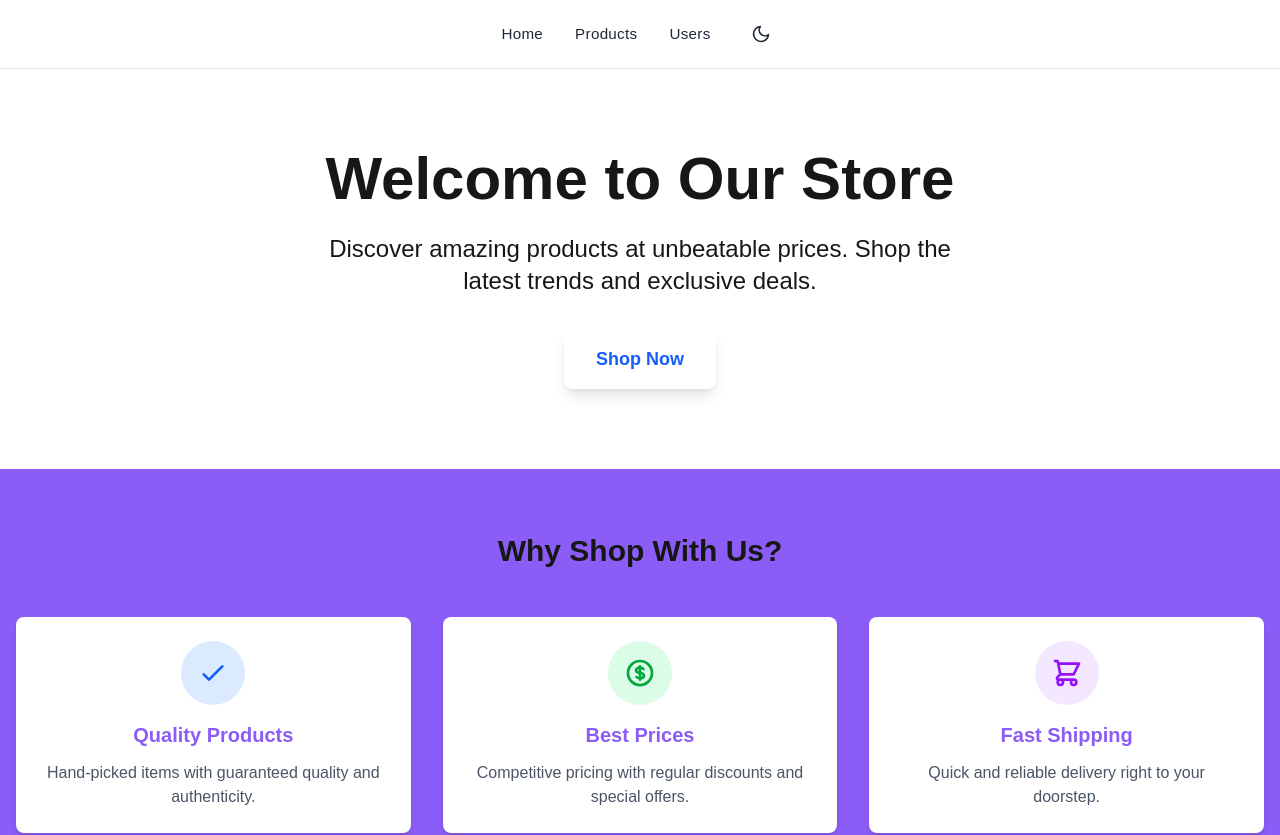
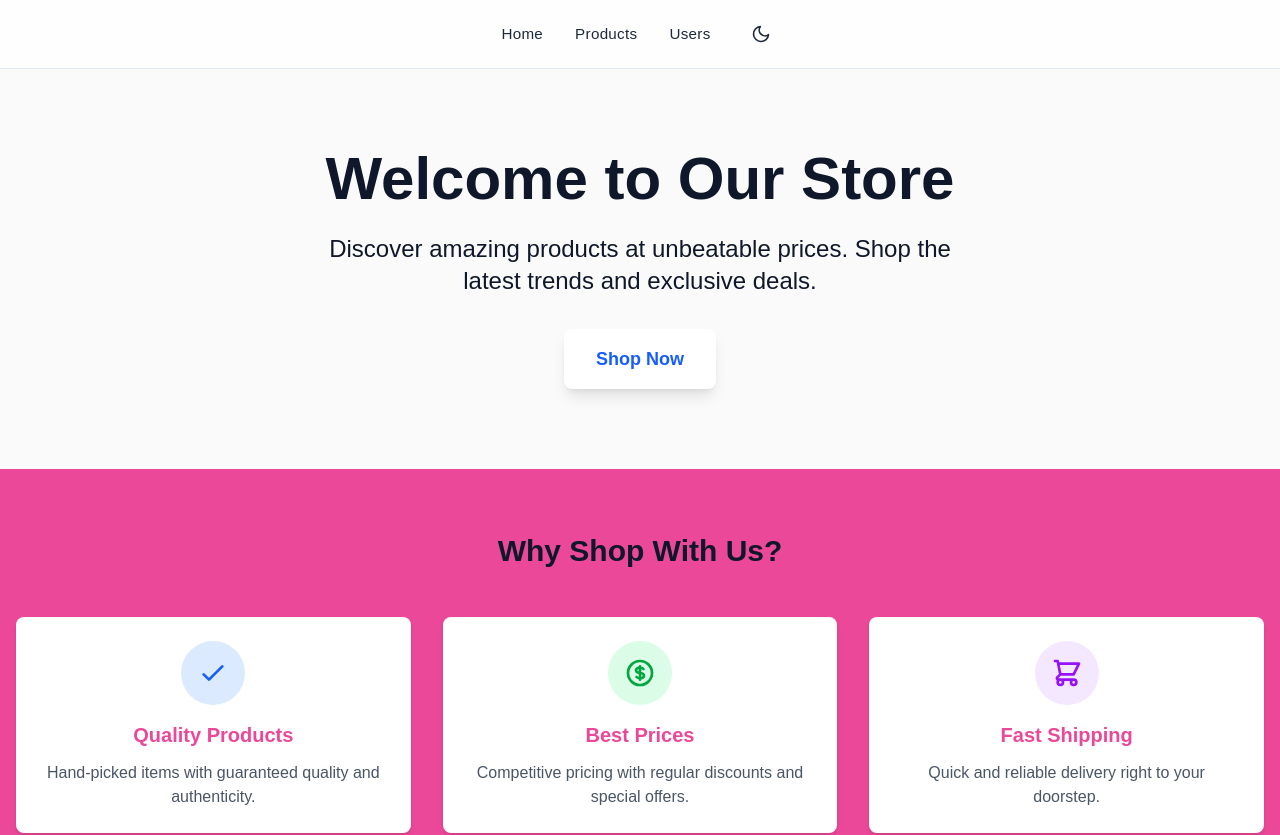
Before and after one commit to VageeshaDeSilva/Nextjs-Api-Testing, a Next.js app: page / in a window 1280 px wide. Shown: the top 835 px of the page. Built offline with nearby package versions, Linux system fonts and the light colour scheme.

Commit message:
changed theme colors in globals.css, enhance product page layout with AddToCartButton component, and improve product grid styling

```diff
--- a/src/app/globals.css
+++ b/src/app/globals.css
@@ -15,56 +15,46 @@
 }
 
 :root {
-  --background: #ffffff;
-  --foreground: #171717;
+  --background: #fafafa;
+  --foreground: #0f172a;
 
-  /* Your Custom Colors */
-  --primary: #3b82f6;
-  --secondary: #8b5cf6;
+  --primary: #6366f1;
+  --secondary: #ec4899;
   --accent: #f59e0b;
   --success: #10b981;
   --danger: #ef4444;
+  --warning: #f59e0b;
+
+  /* Navigation Colors - Light Mode */
+  --nav-bg: rgba(255, 255, 255, 0.8);
+  --nav-text: #1e293b;
+  --nav-hover: #6366f1;
+  --nav-border: #e2e8f0;
+
+  /* Gradient colors */
+  --bgGradient: linear-gradient(135deg, #667eea 0%, #764ba2 100%);
+}
+
+/* Dark Mode (when .dark class is added) */
+:root.dark {
+  --background: #0f172a;
+  --foreground: #f1f5f9;
+
+  --primary: #818cf8;
+  --secondary: #f472b6;
+  --accent: #fbbf24;
+  --success: #34d399;
+  --danger: #f87171;
   --warning: #fbbf24;
 
-  /* Navigation Colors */
-  --nav-bg: #ffffff;
-  --nav-text: #1f2937;
-  --nav-hover: #3b82f6;
-  --nav-border: #e5e7eb;
+  /* Navigation Colors - Dark Mode */
+  --nav-bg: rgba(15, 23, 42, 0.8);
+  --nav-text: #e2e8f0;
+  --nav-hover: #818cf8;
+  --nav-border: #334155;
 
-  /* --bgGradient: linear-gradient(135deg, #f3f4f6 0%, #e5e7eb 100%); */
-  --bgGradient: linear-gradient(to right, #2563eb, #9333ea);
+  --bgGradient: linear-gradient(135deg, #1e3a8a 0%, #7c3aed 100%);
 }
-
-
-
-@media (prefers-color-scheme: dark) {
-  :root.light {
-    --background: #0a0a0a;
-    --foreground: #ededed;
-    --primary: #60a5fa;
-    --secondary: #a78bfa;
-
-    /* Dark mode Navigation Colors */
-    --nav-bg: #1a1a1a;
-    --nav-text: #e5e7eb;
-    --nav-hover: #60a5fa;
-    --nav-border: #333333;
-  }
-  :root.dark {
-    --background: #0a0a0a;
-    --foreground: #ededed;
-    --primary: #60a5fa;
-    --secondary: #a78bfa;
-
-    /* Dark mode Navigation Colors */
-    --nav-bg: #1a1a1a;
-    --nav-text: #e5e7eb;
-    --nav-hover: #60a5fa;
-    --nav-border: #333333;
-  }
-}
-
 
 body {
   background: var(--background);
--- a/src/app/page.tsx
+++ b/src/app/page.tsx
@@ -26,6 +26,7 @@ export default function Home() {
       <section className="py-16 bg-secondary">
         <div className="container mx-auto px-4">
           <h2 className="text-3xl font-bold text-center mb-12">Why Shop With Us?</h2>
+          {/* small cards descriptions */}
           <div className="grid md:grid-cols-3 gap-8">
             <div className="bg-white p-6 rounded-lg shadow-md text-center">
               <div className="w-16 h-16 bg-blue-100 rounded-full flex items-center justify-center mx-auto mb-4">
--- a/src/app/products/[id]/page.tsx
+++ b/src/app/products/[id]/page.tsx
@@ -2,6 +2,7 @@ import { notFound } from 'next/navigation';
 import { getProduct, getAllProductIds } from '@/lib/api';
 import Link from 'next/link';
 import Image from 'next/image';
+import AddToCartButton from '@/components/AddToCartButton';
 
 interface ProductPageProps {
   params: Promise<{ id: string }>;
@@ -22,10 +23,10 @@ export default async function ProductPage({ params }: ProductPageProps) {
     <div className="container mx-auto px-4 py-8">
       <Link
         href="/products"
-        className="inline-flex items-center gap-2 text-blue-600 hover:text-blue-700 font-medium mb-6 transition-colors"
+        className="inline-flex items-center gap-2 px-4 py-2 rounded-lg bg-blue-50 text-blue-600 hover:bg-blue-600 hover:text-white hover:scale-105 hover:shadow-md active:scale-95 font-medium mb-6 transition-all duration-200 group"
       >
         <svg
-          className="w-5 h-5"
+          className="w-5 h-5 transition-transform duration-200 group-hover:-translate-x-1"
           fill="none"
           stroke="currentColor"
           viewBox="0 0 24 24"
@@ -70,8 +71,7 @@ export default async function ProductPage({ params }: ProductPageProps) {
               <p className="text-gray-700 text-yellow-700">{product.description}</p>
             </div>
           )}
-
-          {/* <AddToCartButton productId={product.id} /> */}
+          <AddToCartButton productId={product.id} />
         </div>
       </div>
     </div>
@@ -101,21 +101,3 @@ export async function generateStaticParams() {
     id: id,
   }));
 }
-
-// Client Component for interactivity
-// 'use client';
-// function AddToCartButton({ productId }: { productId: string }) {
-//   const handleAddToCart = () => {
-//     // Client-side logic
-//     console.log(`Added product ${productId} to cart`);
-//   };
-
-//   return (
-//     <button
-//       onClick={handleAddToCart}
-//       className="bg-blue-600 text-white px-8 py-3 rounded-lg hover:bg-blue-700 transition"
-//     >
-//       Add to Cart
-//     </button>
-//   );
-// }
--- /dev/null
+++ b/src/components/AddToCartButton.tsx
@@ -0,0 +1,31 @@
+'use client';
+function AddToCartButton({ productId }: { productId: string }) {
+  const handleAddToCart = () => {
+    console.log(`Added product ${productId} to cart`);
+  };
+
+  return (
+    <button
+      onClick={handleAddToCart}
+      className="bg-blue-600 text-white px-7 py-3 rounded-lg hover:bg-blue-700 hover:scale-105 hover:shadow-lg active:scale-95 active:shadow-sm transition-all duration-200 flex items-center gap-2  justify-center"
+    >
+      <svg
+        width="20"
+        height="20"
+        viewBox="0 0 24 24"
+        fill="none"
+        stroke="currentColor"
+        strokeWidth="2"
+        strokeLinecap="round"
+        strokeLinejoin="round"
+        className="transition-transform duration-200 group-hover:rotate-12"
+      >
+        <circle cx="9" cy="21" r="1"></circle>
+        <circle cx="20" cy="21" r="1"></circle>
+        <path d="M1 1h4l2.68 13.39a2 2 0 0 0 2 1.61h9.72a2 2 0 0 0 2-1.61L23 6H6"></path>
+      </svg>
+    </button>
+  );
+}
+
+export default AddToCartButton;
--- a/src/components/ProductGrid.tsx
+++ b/src/components/ProductGrid.tsx
@@ -1,6 +1,7 @@
 import { Product,getProducts } from '@/lib/api';
 import { get } from 'http';
 import Link from 'next/link';
+import AddToCartButton from './AddToCartButton';
 
 interface ProductGridProps {
   products: Product[];
@@ -12,17 +13,21 @@ export default function ProductGrid({ products }: ProductGridProps) {
       <h1 className="text-3xl font-bold mb-8 text-white-800">Products</h1>
       <div className="grid grid-cols-1 sm:grid-cols-2 md:grid-cols-3 lg:grid-cols-4 gap-6">
         {products.map((product) => (
-            <Link href={`/products/${product.id}`} key={product.id}>
+          <div
+            key={product.id}
+            // className="bg-white rounded-lg shadow-md hover:shadow-xl transition-shadow duration-300 overflow-hidden flex flex-col"
+          >
+            <Link href={`/products/${product.id}`} key={product.id} className="block">
             <div
             key={product.id}
-            className="bg-white rounded-lg shadow-md hover:shadow-xl transition-shadow duration-300 overflow-hidden"
+            className="bg-white rounded-t-lg hover:rounded-b-lg shadow-md hover:shadow-xl transition-all duration-300 overflow-hidden hover:-translate-y-1 hover:scale-[1.02]"
             >
             {product.image && (
-              <div className="w-full h-64 bg-gray-100 flex items-center justify-center p-4">
+              <div className="w-full h-64 bg-gray-100 flex items-center justify-center p-4 transition-all duration-300 group-hover:bg-gray-200">
                 <img
                   src={product.image}
                   alt={product.name}
-                  className="max-h-full max-w-full object-contain"
+                  className="max-h-full max-w-full object-contain transition-transform duration-300 hover:scale-110"
                 />
               </div>
             )}
@@ -47,7 +52,11 @@ export default function ProductGrid({ products }: ProductGridProps) {
               )}
             </div>
           </div>
-            </Link>
+          </Link>
+          <div className="p-4 pt-0 bg-white rounded-b-lg shadow-md">
+              <AddToCartButton productId={product.id.toString()} />
+            </div>
+          </div>
         ))}
       </div>
     </div>
```
